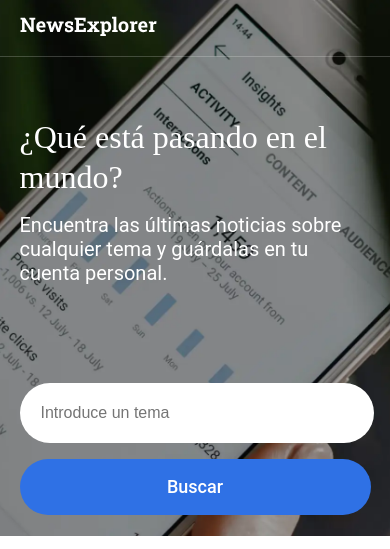
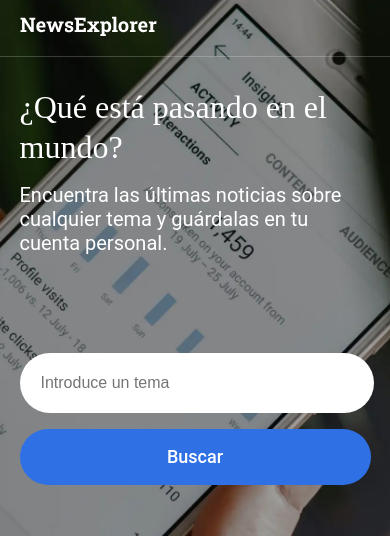
Before and after one commit to aegisnull/news-explorer-frontend, a React (Create React App) app: page / in a window 390 px wide. Shown: the top 549 px of the page. Built offline with nearby package versions, Linux system fonts and the light colour scheme.

Commit message:
style: fix mobile breakpoint for Main component

```diff
--- a/src/components/Main/Main.scss
+++ b/src/components/Main/Main.scss
@@ -8,7 +8,7 @@
   &__container {
     width: 608px;
     margin: auto;
-    padding-top: 10px;
+    padding: 0;
   }
 
   &__title {
@@ -64,7 +64,6 @@ $breakpoint-mobile: 500px;
 
     &__container {
       width: 90vw;
-      padding-top: 30px;
     }
 
     &__title {
```
